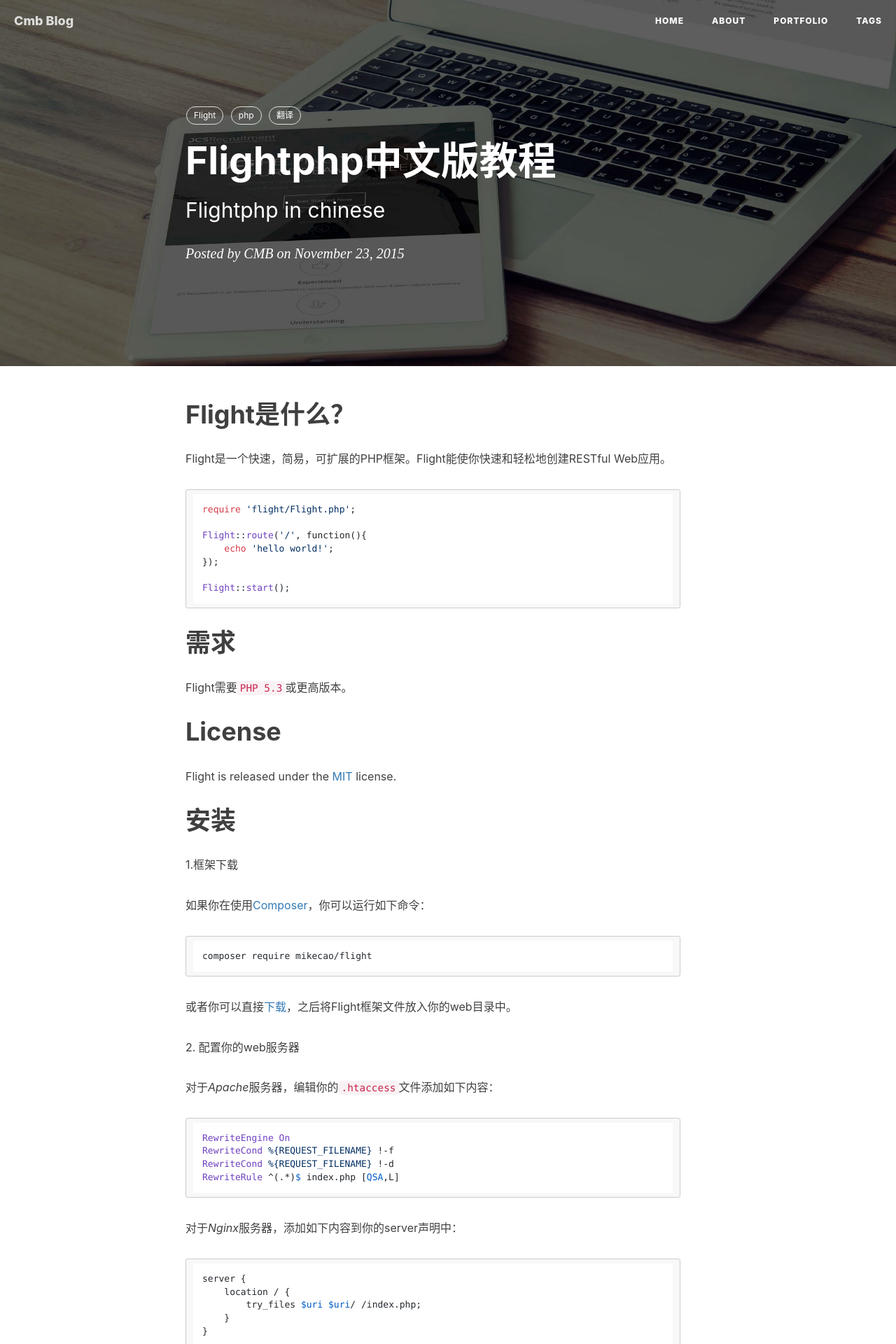
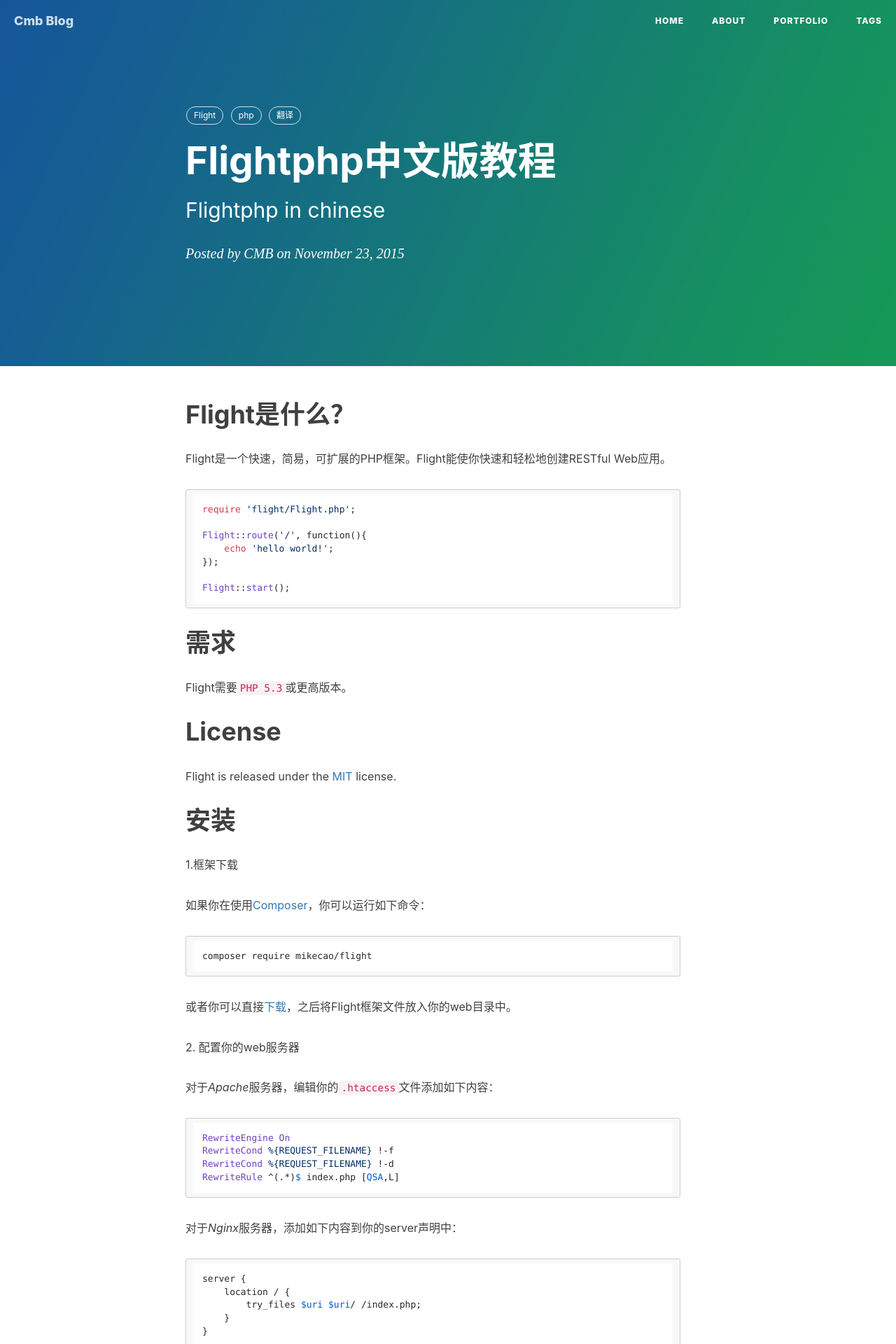
Before and after one commit to chenmingbiao/chenmingbiao.github.io, a Jekyll site: the page built from _posts/2015-11-23-flight-php-in-chinese.markdown, in a window 1280 px wide. Shown: the top 1920 px of the page at 70% size. Built offline with Jekyll 4.4.1, drawn with Linux system fonts in a browser that asks for light colours; nearby versions of some CDN libraries; comment, search, counter and statistics services are not loaded.

Commit message:
change background image

```diff
--- a/_posts/2015-11-16-capturing-context-swiftlang.markdown
+++ b/_posts/2015-11-16-capturing-context-swiftlang.markdown
@@ -3,6 +3,7 @@ layout:     post
 title:      "捕获上下文信息"
 subtitle:   "Capturing Context Swiftlang"
 date:       2015-11-16
+header-img: "img/post-bg-rwd.jpg"
 author:     "CMB"
 tags:
     - iOS
--- a/_posts/2015-11-23-flight-php-in-chinese.markdown
+++ b/_posts/2015-11-23-flight-php-in-chinese.markdown
@@ -3,7 +3,7 @@ layout:     post
 title:      "Flightphp中文版教程"
 subtitle:   "Flightphp in chinese"
 date:       2015-11-23
-header-img: "img/post-bg-rwd.jpg"
+header-img: "img/post-bg-blue-green.jpg"
 author:     "CMB"
 tags:
     - Flight
```
Also changed, not shown: img/post-bg-blue-green.jpg (added).
